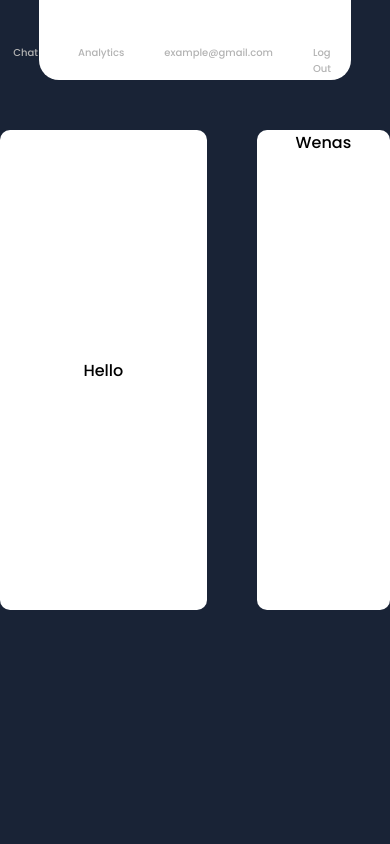
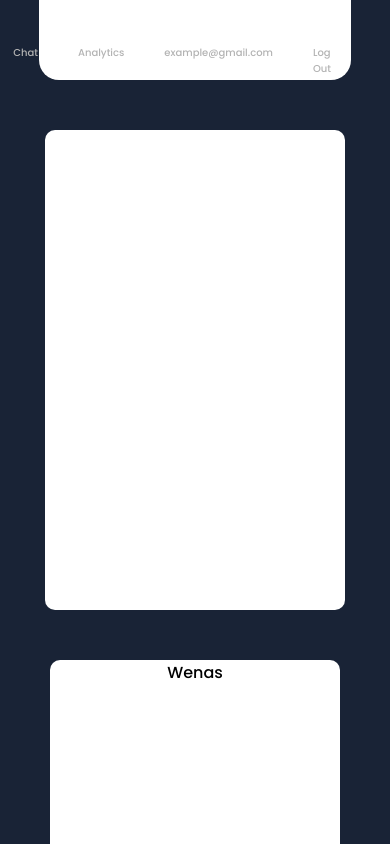
Before and after one commit to dorado5115/ClonazepamFrontEnd, a React (Create React App) app in the folder clonazepam/: page /analytics in a window 390 px wide. Shown: the top 844 px of the page. Built offline with nearby package versions, Linux system fonts and the light colour scheme.

Commit message:
grafica con errores

```diff
--- a/clonazepam/package.json
+++ b/clonazepam/package.json
@@ -9,7 +9,9 @@
     "@testing-library/jest-dom": "^5.11.4",
     "@testing-library/react": "^11.1.0",
     "@testing-library/user-event": "^12.1.10",
+    "chart.js": "^3.1.0",
     "react": "^17.0.2",
+    "react-chartjs-2": "^2.11.1",
     "react-dom": "^17.0.2",
     "react-helmet": "^6.1.0",
     "react-icons": "^4.2.0",
@@ -20,6 +22,7 @@
     "react-navigation-stack": "^2.10.4",
     "react-router-dom": "^5.2.0",
     "react-scripts": "4.0.3",
+    "react-utils": "^1.0.0",
     "web-vitals": "^1.0.1"
   },
   "scripts": {
--- a/clonazepam/src/App.css
+++ b/clonazepam/src/App.css
@@ -77,11 +77,13 @@ strong{
 
 }
 
-.heroName{
-  line-height: 50px;
+.heroNames{
+  font-weight: bolder;
+  text-transform: uppercase;
+  line-height: 60px;
   color: white;
-  font-size: 70px;
-  padding-left: 300px;
+  font-size: 60px;
+  padding-left: 100px;
   padding-top: 100px;
 }
 
@@ -132,3 +134,12 @@ strong{
   margin: 10px -8px;
   outline: none;
 }
+
+.heroName{
+  text-transform: uppercase;
+  line-height: 50px;
+  color: white;
+  font-size: 70px;
+  padding-left: 300px;
+  padding-top: 100px;
+}
--- a/clonazepam/src/components/Analytics.jsx
+++ b/clonazepam/src/components/Analytics.jsx
@@ -2,8 +2,8 @@ import React, { Component } from 'react';
 import '../static/Analytics.css';
 import '../static/Navbar.css';
 
-import { Navbar } from "./assets"
-
+import { Navbar, Graph } from "./assets"
+{/*import { Navbar, Graph } from "./assets"*/}
 
 class Analytics extends Component {
     render(){
@@ -12,7 +12,7 @@ class Analytics extends Component {
             <Navbar email="example@gmail.com"/>
             <div className="information">
                 <div className="left-col">
-                    <text>Hello</text>
+                    <Graph />
                 </div>
                 <div className="right-col">
                     <text>Wenas</text>
--- a/clonazepam/src/components/LogIn.jsx
+++ b/clonazepam/src/components/LogIn.jsx
@@ -26,6 +26,10 @@ class LogIn extends Component{
            </div>
           </form>
         </div>
+        <div className="heroName">
+              <h1>"Be <strong>yourself</strong> and </h1>
+              <h1>feel <strong>mood</strong>,</h1>
+            </div>
     </section>
   );
  }
--- a/clonazepam/src/components/SignUp.jsx
+++ b/clonazepam/src/components/SignUp.jsx
@@ -29,9 +29,9 @@ class SignIn extends Component{
               </div>
               </form>
             </div>
-            <div className="heroName">
-              <h1>Be <strong>yourself</strong> and </h1>
-              <h1>feel <strong>mood</strong></h1>
+            <div className="heroNames">
+              <h1>You will <strong>choose</strong> the </h1>
+              <h1><strong>best</strong> way for your <strong>mind</strong>"</h1>
             </div>
         </section>
       );
--- /dev/null
+++ b/clonazepam/src/components/assets/Graph.js
@@ -0,0 +1,44 @@
+import React, { ReactDOM } from 'react';
+import Chart from 'chart.js/auto';
+import Utils from 'react-utils';
+
+function Graph() {
+    return(
+        <div id="timelineDiv">
+            <canvas id="lineChart" width="300" height="300"></canvas>
+        </div>
+    );
+}
+
+const CHART = document.getElementById("lineChart");
+console.log(CHART);
+let lineChart = new Chart(CHART, {
+    type: 'line',
+    data: {
+        labels: ["Monday", "Tuesday", "Wendnesday", "Thursday", "Friday", "Saturday", "Sunday"],
+        datasets: [
+            {
+            label: "Average Emotions per week",
+            fill: false,
+            lineTension: 0.1,
+            backgroundColor: "rgba(75,192,192,0.4)",
+            borderColor: "rgba(75,192,192,1)",
+            borderCapStyle: 'butt',
+            borderDash: [],
+            borderDashOffset: 0.0,
+            borderJoinStyle: 'miter',
+            pointBorderColor: "rgba(75,192,192,1)",
+            pointBackgroundColor: "#fff",
+            pointBorderWith: 1,
+            pointHoverRadius: 5,
+            pointHoverBackgroundColor: "rgba(75,192,192,1)",
+            pointHoverBorderWith: 2,
+            pointRadius: 1,
+            pointHitRadius: 10,
+            data: [65,59,79,81,56,55,40],
+        }
+
+        ]
+    }
+});
+export default Graph;
--- a/clonazepam/src/components/assets/index.js
+++ b/clonazepam/src/components/assets/index.js
@@ -1,9 +1,11 @@
 import EileenSquare from "./EileenSquare";
 import MySquares from "./MySquares";
 import Navbar from "./Navbar";
+import Graph from "./Graph.js";
 
 export {
     EileenSquare,
     MySquares,
     Navbar,
+    Graph,
 }
--- a/clonazepam/src/static/Analytics.css
+++ b/clonazepam/src/static/Analytics.css
@@ -7,8 +7,7 @@
 .left-col {
     height: 30rem;
     width: 45rem;
-    margin-top: 50px;
-    margin-right: 50px;
+    margin: 50px 50px 0 50px;
     background-color: white;
     border-radius: 10px;
     display: flex;
@@ -19,9 +18,21 @@
 .right-col {
     height: 30rem;
     width: 29rem;
-    margin-top: 50px;
+    margin: 50px 50px 0 50px;
     background-color: white;
     border-radius: 10px;
     display: flex;
     justify-content: center;
 }
+
+@media (max-width: 830px) {
+    .information {
+        display: flex;
+        flex-wrap: wrap;
+        flex-direction: row;
+    }
+}
+
+#timelineDiv {
+    width: 100%;
+}
```
Also changed, not shown: clonazepam/src/Analytics.css (added), 2 other files (tests, documents, lock files or other folders).
